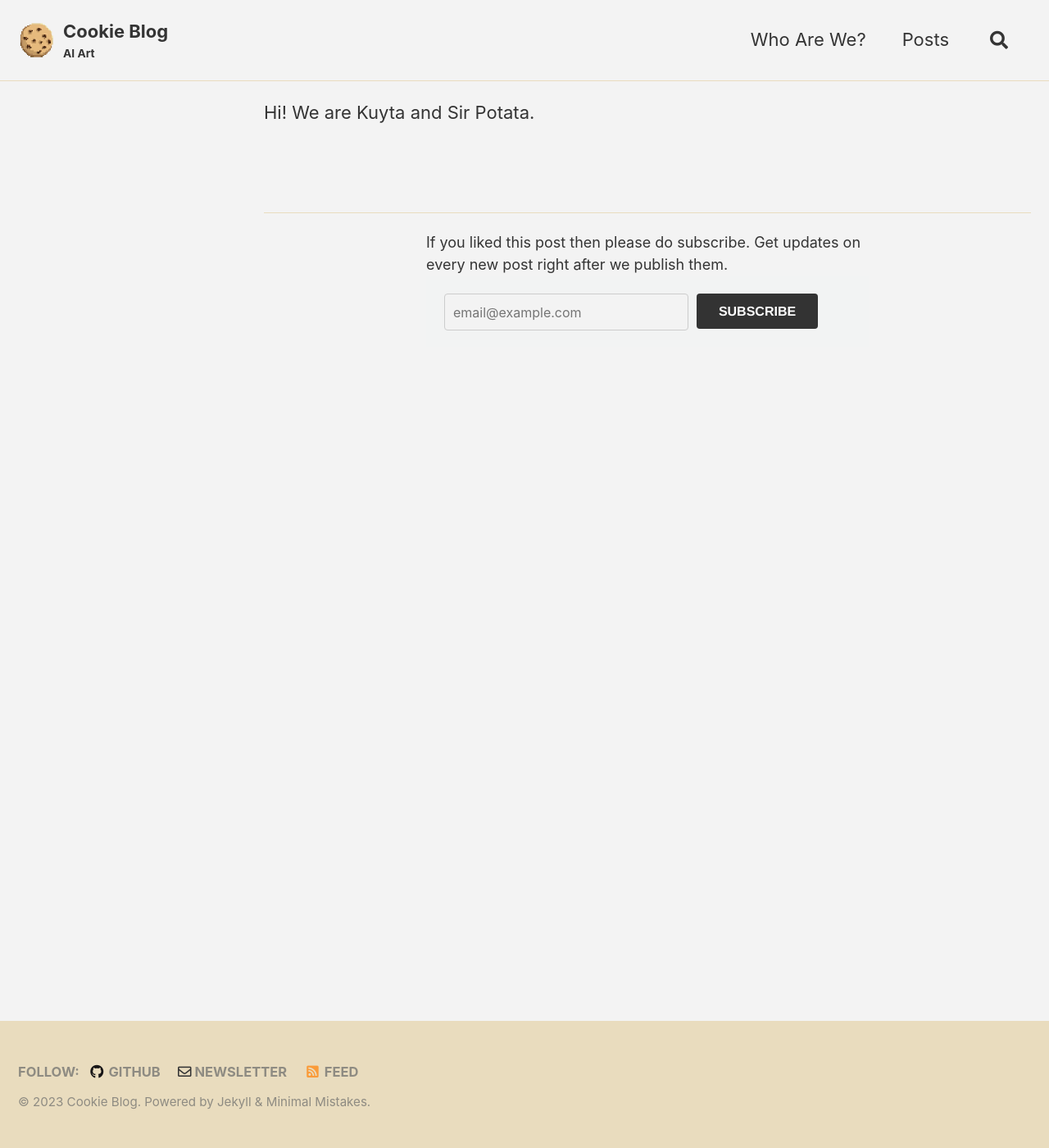
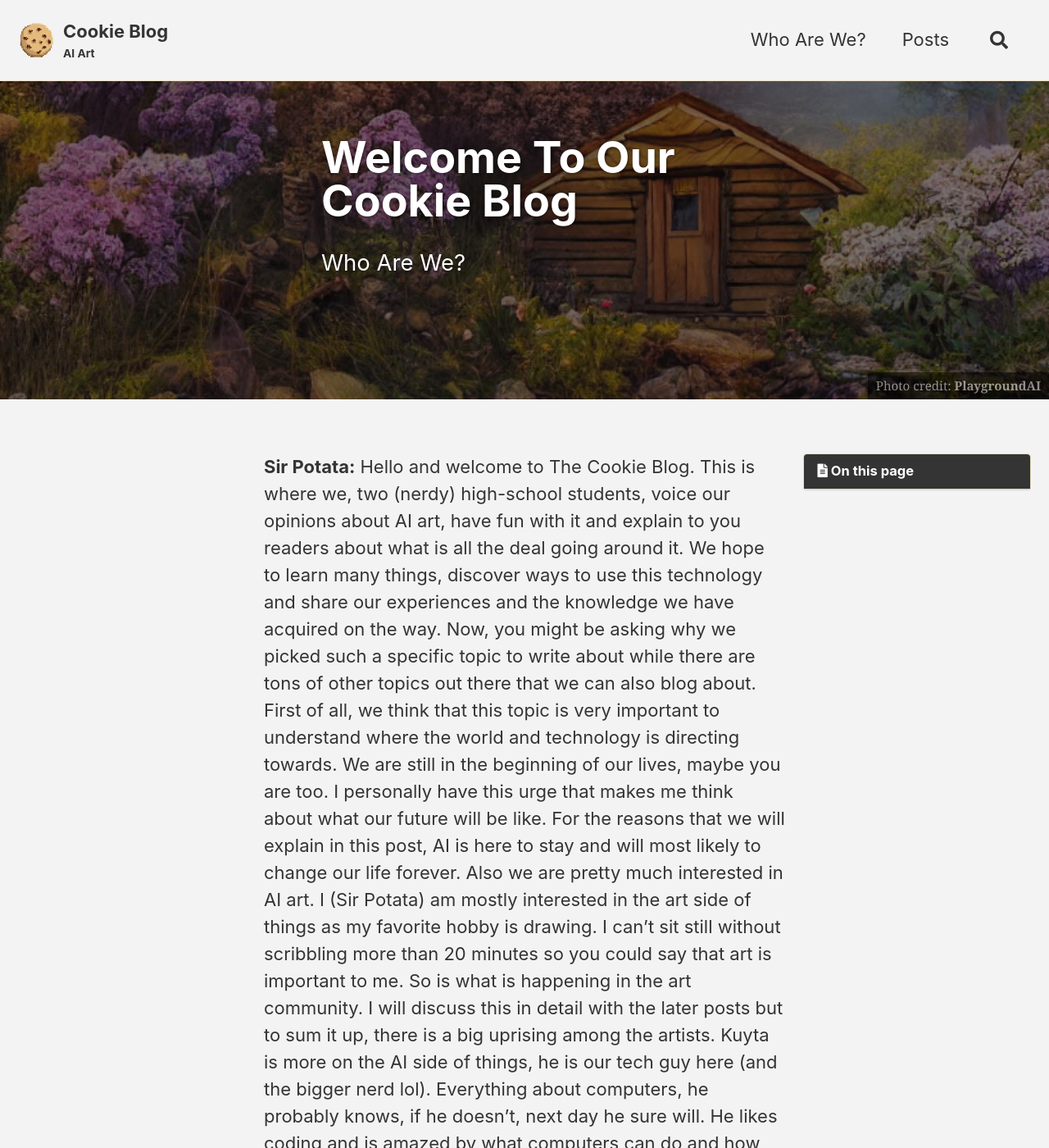
Before and after one commit to mkutay/cookieblog.net, a Jekyll site: the page built from _pages/about.md, in a window 1280 px wide and 1400 px high. Shown: the whole window at 82% size. Built offline with Jekyll 4.4.1, drawn with Linux system fonts in a browser that asks for light colours; cached includes are drawn as plain includes; comment, search, counter and statistics services are not loaded; some of the changed text lies outside the part shown.

Commit message:
about change

```diff
--- a/_pages/about.md
+++ b/_pages/about.md
@@ -1,6 +1,17 @@
 ---
 layout: single
-permalink: /about/
+title:  "Welcome To Our Cookie Blog"
+date:   2023-03-01 21:47:55 +0300
+author: Sir Potata
+comments: true
+excerpt: Who Are We?
+header:
+  overlay_image: /assets/images/header-image-introduction-post.png
+  overlay_filter: 0.5
+  caption: "Photo credit: [**PlaygroundAI**](https://playgroundai.com)"
+categories: intro
+toc: true
 ---
-
-Hi! We are Kuyta and Sir Potata.
+**Sir Potata:** Hello and welcome to The Cookie Blog. This is where we, two (nerdy) high-school students, voice our opinions about AI art, have fun with it and explain to you readers about what is all the deal going around it. We hope to learn many things, discover ways to use this technology and share our experiences and the knowledge we have acquired on the way.
+Now, you might be asking why we picked such a specific topic to write about while there are tons of other topics out there that we can also blog about. First of all, we think that this topic is very important to understand where the world and technology is directing towards. We are still in the beginning of our lives, maybe you are too. I personally have this urge that makes me think about what our future will be like. For the reasons that we will explain in this post, AI is here to stay and will most likely to change our life forever. Also we are pretty much interested in AI art. I (Sir Potata) am mostly interested in the art side of things as my favorite hobby is drawing. I can’t sit still without scribbling more than 20 minutes so you could say that art is important to me. So is what is happening in the art community. I will discuss this in detail with the later posts but to sum it up, there is a big uprising among the artists.  Kuyta is more on the AI side of things, he is our tech guy here (and the bigger nerd lol). Everything about computers, he probably knows, if he doesn’t, next day he sure will. He likes coding and is amazed by what computers can do and how they work. The technical side of AI, how it works, its applications and development process will be tackled by him (because I don’t have enough brains to do so).
+In this first post, I think that we should first be defining what AI is in first place before getting into its specific usage in artistic areas. I will start with a more general explanation and examples of AI the history behind how it came to be what it is today. Then Kuyta be picking of where I left to explain how they work and the theory behind it.
```
Also changed, not shown: 2 other files.
